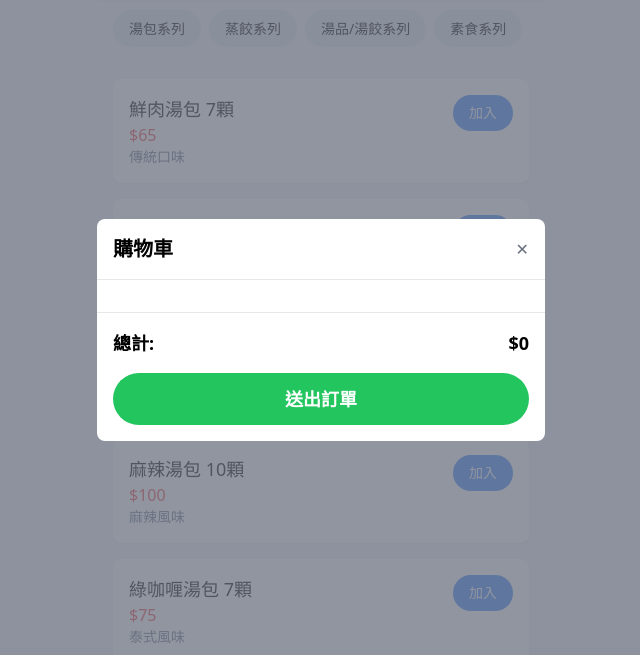
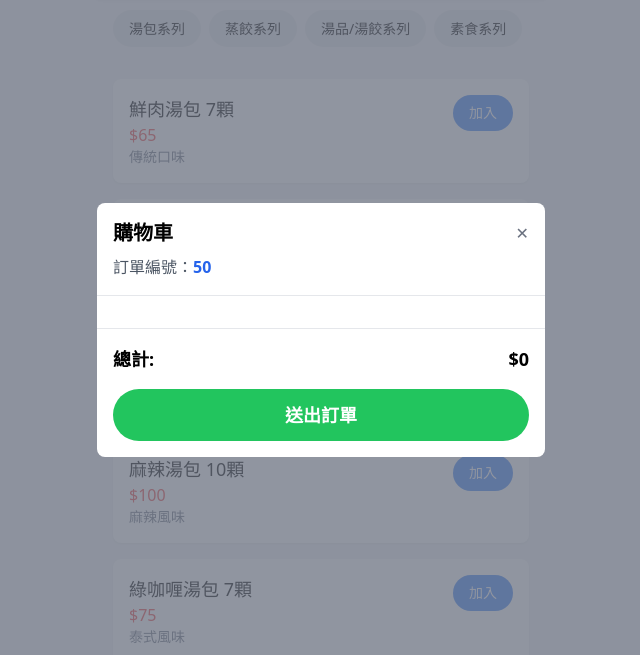
Before and after one commit to cola594223/ordering_system_soup_dumpling, a plain HTML site: page index.html in a window 1280 px wide. Both pictures are taken after a click on the button "查看購物車". Shown: the part 70-725 px from the top of the page, without its empty margins (319-959 px from the left). Drawn offline with nearby package versions, Linux system fonts and the light colour scheme.

Commit message:
[新增] 訂單號碼從50開始起跳

```diff
--- a/app.js
+++ b/app.js
@@ -10,10 +10,12 @@ const submitOrderButton = document.getElementById('submit-order');
 const viewCartButton = document.getElementById('view-cart');
 const closeCartButton = document.getElementById('close-cart');
 const categoriesContainer = document.getElementById('categories-container');
+const orderNumberElement = document.getElementById('order-number');
 
 // 購物車數據
 let cart = [];
 let currentCategory = null;
+let currentOrderNumber = 50;  // 從50開始的訂單編號
 
 // 渲染分類標籤
 function renderCategories() {
@@ -195,10 +197,18 @@ function updateTotal() {
     modalTotalAmountElement.textContent = `$${total}`;
 }
 
+// 更新訂單編號
+function updateOrderNumber() {
+    if (orderNumberElement) {
+        orderNumberElement.textContent = currentOrderNumber;
+    }
+}
+
 // 購物車開關
 viewCartButton.addEventListener('click', () => {
     cartModal.classList.remove('hidden');
     document.body.classList.add('modal-open');
+    updateOrderNumber();  // 顯示購物車時更新訂單編號
 });
 
 closeCartButton.addEventListener('click', () => {
@@ -218,10 +228,11 @@ submitOrderButton.addEventListener('click', () => {
     ).join('\n\n');
     const total = cart.reduce((sum, item) => sum + item.price * item.quantity, 0);
 
-    alert(`訂單已送出！\n\n訂單明細：\n${orderSummary}\n\n總計：$${total}`);
+    alert(`訂單編號：${currentOrderNumber}\n\n訂單明細：\n${orderSummary}\n\n總計：$${total}`);
 
-    // 清空購物車
+    // 清空購物車並更新訂單編號
     cart = [];
+    currentOrderNumber++;  // 增加訂單編號
     renderCart();
     cartModal.classList.add('hidden');
     document.body.classList.remove('modal-open');
--- a/index.html
+++ b/index.html
@@ -56,6 +56,9 @@
                                 ✕
                             </button>
                         </div>
+                        <div class="mt-2 text-gray-600">
+                            訂單編號：<span id="order-number" class="font-semibold text-blue-600">50</span>
+                        </div>
                     </div>
 
                     <div id="cart-container" class="flex-1 overflow-y-auto p-4">
```
